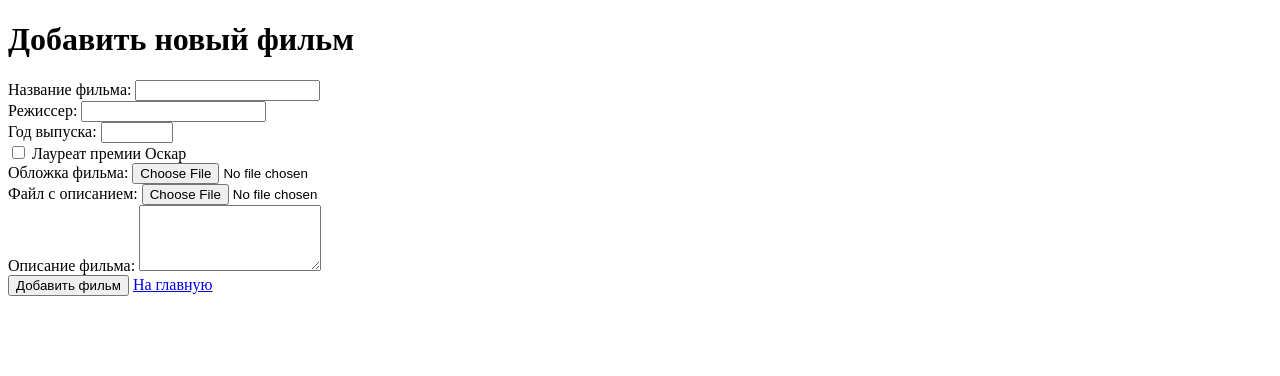
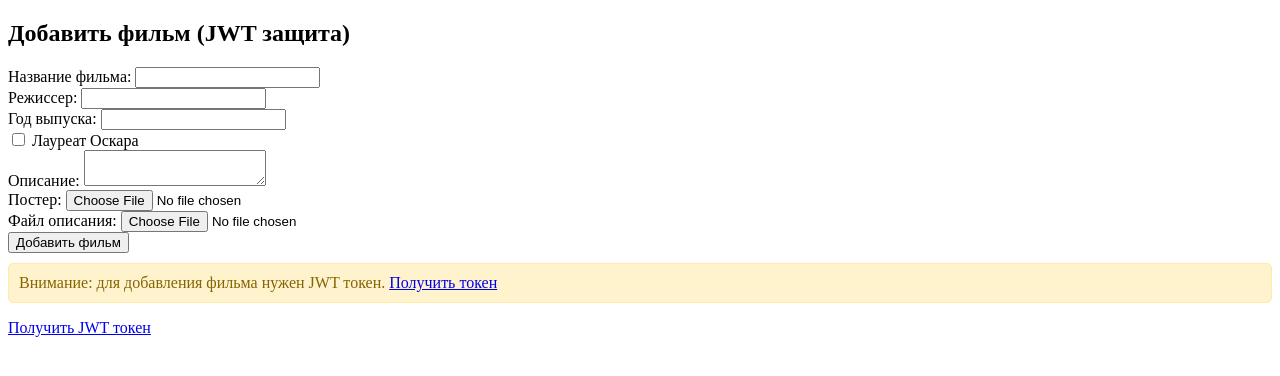
Before and after one commit to NOLLEN17/Python-test, a FastAPI app: template templates/add_movie.html in a window 1280 px wide. Shown: the top 376 px of the page. Run offline with FastAPI, Linux system fonts and the light colour scheme; the template is opened without the code that fills it, so the values that code supplies are empty.

Commit message:
COMPLETE 4

```diff
--- a/main.py
+++ b/main.py
@@ -1,12 +1,12 @@
-from fastapi import FastAPI, Request, Form, UploadFile, File, Response, HTTPException
+from fastapi import FastAPI, Request, Form, UploadFile, File, Response, HTTPException, Depends
 from fastapi.responses import HTMLResponse, RedirectResponse, JSONResponse
 from fastapi.staticfiles import StaticFiles
 from fastapi.templating import Jinja2Templates
 import os
 import shutil
-import uuid
+import jwt
 from datetime import datetime, timedelta
-from typing import Dict, Optional
+from typing import Optional
 
 from database import get_movie_by_id, get_movie_by_name, add_movie
 
@@ -18,8 +18,12 @@ os.makedirs("static/uploads/descriptions", exist_ok=True)
 app.mount("/static", StaticFiles(directory="static"), name="static")
 templates = Jinja2Templates(directory="templates")
 
-sessions: Dict[str, Dict] = {}
+# Секретный ключ для JWT
+SECRET_KEY = "your-secret-key-change-in-production"
+ALGORITHM = "HS256"
+ACCESS_TOKEN_EXPIRE_MINUTES = 30
 
+# Данные пользователей
 users = {
     "admin": {"password": "admin123",
               "profile": {"username": "admin", "email": "admin@example.com", "name": "Administrator"}},
@@ -35,130 +39,43 @@ university_data = {
     "photo_url": "/static/images/university.jpg"
 }
 
-def create_session(username: str) -> str:
-    session_token = str(uuid.uuid4())
-    created_at = datetime.now()
-    expires_at = created_at + timedelta(minutes=2)
-
-    sessions[session_token] = {
-        'username': username,
-        'created_at': created_at,
-        'expires_at': expires_at
-    }
-
-    return session_token
+def create_jwt_token(data: dict):
+    to_encode = data.copy()
+    expire = datetime.utcnow() + timedelta(minutes=ACCESS_TOKEN_EXPIRE_MINUTES)
+    to_encode.update({"exp": expire})
+    encoded_jwt = jwt.encode(to_encode, SECRET_KEY, algorithm=ALGORITHM)
+    return encoded_jwt
 
 
-def validate_session(session_token: str) -> Optional[Dict]:
-    if session_token not in sessions:
+def verify_jwt_token(token: str) -> Optional[dict]:
+    try:
+        payload = jwt.decode(token, SECRET_KEY, algorithms=[ALGORITHM])
+        return payload
+    except jwt.ExpiredSignatureError:
+        return None
+    except jwt.InvalidTokenError:
         return None
 
-    session_data = sessions[session_token]
-
-    if datetime.now() > session_data['expires_at']:
-        del sessions[session_token]
-        return None
-
-    return session_data
-
-
-def renew_session(session_token: str):
-    if session_token in sessions:
-        sessions[session_token]['expires_at'] = datetime.now() + timedelta(minutes=2)
-
-
 @app.post("/login")
-async def login(request: Request, response: Response):
-    if request.headers.get("content-type") == "application/json":
-        data = await request.json()
-        username = data.get("username")
-        password = data.get("password")
-    else:
-        form_data = await request.form()
-        username = form_data.get("username")
-        password = form_data.get("password")
+async def login(request: Request):
+    data = await request.json()
+    username = data.get("username")
+    password = data.get("password")
 
     if username in users and users[username]["password"] == password:
-        session_token = create_session(username)
+        token = create_jwt_token({"sub": username})
+        return {"access_token": token, "token_type": "bearer"}
+    else:
+        raise HTTPException(status_code=401, detail="Invalid credentials")
 
-        response.set_cookie(
-            key="session_token",
-            value=session_token,
-            httponly=True,
-            max_age=120
-        )
-
-        return {"message": "Login successful", "username": username}
-    else:
-        return JSONResponse(
-            status_code=401,
-            content={"message": "Invalid credentials"}
-        )
-
-
-@app.get("/user")
-async def get_user_profile(request: Request):
-    session_token = request.cookies.get("session_token")
-
-    if not session_token:
-        return JSONResponse(
-            status_code=401,
-            content={"message": "Unauthorized"}
-        )
-
-    session_data = validate_session(session_token)
-    if not session_data:
-        return JSONResponse(
-            status_code=401,
-            content={"message": "Unauthorized"}
-        )
-
-    renew_session(session_token)
-
-    from database import load_movies
-    all_movies = load_movies()
-
-    response_data = {
-        "user_profile": users[session_data['username']]["profile"],
-        "auth_info": {
-            "session_created_at": session_data["created_at"].isoformat(),
-            "session_expires_at": sessions[session_token]["expires_at"].isoformat(),
-            "current_time": datetime.now().isoformat()
-        },
-        "movies": all_movies
-    }
-
-    return response_data
-
-
-@app.get("/login", response_class=HTMLResponse)
-async def login_page(request: Request):
-    return templates.TemplateResponse("login.html", {"request": request})
-
-
-@app.get("/", response_class=HTMLResponse)
-async def root(request: Request):
-    return templates.TemplateResponse("study.html", {
-        "request": request,
-        **university_data
-    })
-
-
-@app.get("/study", response_class=HTMLResponse)
-async def get_study_info(request: Request):
-    return templates.TemplateResponse("study.html", {
-        "request": request,
-        **university_data
-    })
-
-
-@app.get("/movies/add", response_class=HTMLResponse)
-async def add_movie_form(request: Request):
+@app.get("/add_film", response_class=HTMLResponse)
+async def add_film_form(request: Request):
     return templates.TemplateResponse("add_movie.html", {"request": request})
 
 
-@app.post("/movies/add")
+@app.post("/add_film")
 async def create_movie(
+        request: Request,
         name: str = Form(...),
         director: str = Form(...),
         year: int = Form(...),
@@ -167,6 +84,28 @@ async def create_movie(
         poster: UploadFile = File(None),
         description_file: UploadFile = File(None)
 ):
+
+    authorization = request.headers.get("authorization")
+    print(f"Authorization header: {authorization}")
+
+    if not authorization:
+        raise HTTPException(status_code=401, detail="Authorization header missing")
+
+    try:
+        scheme, token = authorization.split()
+        if scheme.lower() != "bearer":
+            raise HTTPException(status_code=401, detail="Invalid authentication scheme")
+    except ValueError:
+        raise HTTPException(status_code=401, detail="Invalid authorization header")
+
+    payload = verify_jwt_token(token)
+    if not payload:
+        raise HTTPException(status_code=401, detail="Invalid or expired token")
+
+    username = payload.get("sub")
+    if username not in users:
+        raise HTTPException(status_code=401, detail="User not found")
+
     poster_path = None
     if poster and poster.filename:
         poster_path = f"images/movies/{poster.filename}"
@@ -190,8 +129,24 @@ async def create_movie(
     }
 
     new_movie = add_movie(movie_data)
+    return RedirectResponse(f"/movies/{new_movie['id']}", status_code=303)
 
-    return RedirectResponse(f"/movies/{new_movie['id']}", status_code=303)
+
+# Существующие маршруты (только для просмотра)
+@app.get("/", response_class=HTMLResponse)
+async def root(request: Request):
+    return templates.TemplateResponse("study.html", {
+        "request": request,
+        **university_data
+    })
+
+
+@app.get("/study", response_class=HTMLResponse)
+async def get_study_info(request: Request):
+    return templates.TemplateResponse("study.html", {
+        "request": request,
+        **university_data
+    })
 
 
 @app.get("/movies/{movie_id}", response_class=HTMLResponse)
@@ -214,6 +169,11 @@ async def get_movie_info(movie_name: str):
     return {"error": "Фильм не найден"}
 
 
+@app.get("/login", response_class=HTMLResponse)
+async def login_page(request: Request):
+    return templates.TemplateResponse("login.html", {"request": request})
+
+
 if __name__ == "__main__":
     import uvicorn
 
--- a/requirements.txt
+++ b/requirements.txt
@@ -3,3 +3,4 @@ uvicorn==0.24.0
 pydantic==2.5.0
 jinja2==3.1.2
 python-multipart==0.0.6
+PyJWT==2.8.0
--- a/templates/add_movie.html
+++ b/templates/add_movie.html
@@ -4,52 +4,128 @@
     <meta charset="UTF-8">
     <meta name="viewport" content="width=device-width, initial-scale=1.0">
     <title>Добавить фильм</title>
+    <style>
+        .message { margin: 10px 0; padding: 10px; border-radius: 5px; }
+        .success { background: #d4edda; color: #155724; border: 1px solid #c3e6cb; }
+        .error { background: #f8d7da; color: #721c24; border: 1px solid #f5c6cb; }
+        .warning { background: #fff3cd; color: #856404; border: 1px solid #ffeaa7; }
+    </style>
 </head>
 <body>
-    <div class="container">
-        <div class="header">
-            <h1>Добавить новый фильм</h1>
-        </div>
+    <h2>Добавить фильм (JWT защита)</h2>
 
-        <form action="/movies/add" method="post" enctype="multipart/form-data">
-            <div class="form-group">
+    <form id="movieForm">
+        <div>
             <label for="name">Название фильма:</label>
             <input type="text" id="name" name="name" required>
         </div>
-
-            <div class="form-group">
+        <div>
             <label for="director">Режиссер:</label>
             <input type="text" id="director" name="director" required>
         </div>
-
-            <div class="form-group">
+        <div>
             <label for="year">Год выпуска:</label>
-                <input type="number" id="year" name="year" min="1900" max="2030" required>
+            <input type="number" id="year" name="year" required>
         </div>
-
-            <div class="form-group checkbox">
-                <input type="checkbox" id="is_oscar_winner" name="is_oscar_winner" value="true">
-                <label for="is_oscar_winner">Лауреат премии Оскар</label>
+        <div>
+            <label for="is_oscar_winner">
+                <input type="checkbox" id="is_oscar_winner" name="is_oscar_winner">
+                Лауреат Оскара
+            </label>
         </div>
-
-            <div class="form-group">
-                <label for="poster">Обложка фильма:</label>
+        <div>
+            <label for="description">Описание:</label>
+            <textarea id="description" name="description"></textarea>
+        </div>
+        <div>
+            <label for="poster">Постер:</label>
             <input type="file" id="poster" name="poster" accept="image/*">
         </div>
+        <div>
+            <label for="description_file">Файл описания:</label>
+            <input type="file" id="description_file" name="description_file">
+        </div>
+        <button type="submit">Добавить фильм</button>
+    </form>
 
-            <div class="form-group">
-                <label for="description_file">Файл с описанием:</label>
-                <input type="file" id="description_file" name="description_file" accept=".txt,.pdf">
-            </div>
+    <div id="message"></div>
 
-            <div class="form-group">
-                <label for="description">Описание фильма:</label>
-                <textarea id="description" name="description" rows="4"></textarea>
-            </div>
+    <p><a href="/login">Получить JWT токен</a></p>
 
-            <button type="submit" class="btn btn-primary">Добавить фильм</button>
-            <a href="/" class="btn btn-secondary">На главную</a>
-        </form>
-    </div>
+    <script>
+        document.getElementById('movieForm').addEventListener('submit', async function(e) {
+            e.preventDefault();
+            console.log('Форма отправляется...');
+
+            const token = localStorage.getItem('jwt_token');
+            console.log('Токен из localStorage:', token);
+
+            if (!token) {
+                showMessage('Сначала получите JWT токен на странице /login', 'error');
+                return;
+            }
+
+            const formData = new FormData(this);
+
+            // Добавляем отладочную информацию
+            console.log('Данные формы:');
+            for (let [key, value] of formData.entries()) {
+                console.log(key + ': ' + value);
+            }
+
+            try {
+                showMessage('Отправка запроса...', 'warning');
+
+                const response = await fetch('/add_film', {
+                    method: 'POST',
+                    headers: {
+                        'Authorization': `Bearer ${token}`
+                    },
+                    body: formData
+                });
+
+                console.log('Статус ответа:', response.status);
+
+                if (response.ok) {
+                    showMessage('Фильм успешно добавлен!', 'success');
+                    this.reset();
+
+                    setTimeout(() => {
+                        window.location.href = '/';
+                    }, 2000);
+
+                } else {
+                    const error = await response.json();
+                    console.log('Ошибка от сервера:', error);
+                    showMessage('Ошибка: ' + error.detail, 'error');
+
+                    if (error.detail.includes('expired') || error.detail.includes('Invalid')) {
+                        localStorage.removeItem('jwt_token');
+                        showMessage('Токен устарел. <a href="/login">Получить новый токен</a>', 'error');
+                    }
+                }
+            } catch (error) {
+                console.log('Ошибка сети:', error);
+                showMessage('Ошибка сети: ' + error.message, 'error');
+            }
+        });
+
+        function showMessage(text, type) {
+            const messageDiv = document.getElementById('message');
+            messageDiv.innerHTML = `<div class="message ${type}">${text}</div>`;
+        }
+
+        // Проверяем наличие токена при загрузке страницы
+        window.addEventListener('load', function() {
+            const token = localStorage.getItem('jwt_token');
+            console.log('Токен при загрузке:', token);
+
+            if (!token) {
+                showMessage('Внимание: для добавления фильма нужен JWT токен. <a href="/login">Получить токен</a>', 'warning');
+            } else {
+                showMessage('Токен найден! Вы можете добавить фильм.', 'success');
+            }
+        });
+    </script>
 </body>
 </html>
```
Also changed, not shown: templates/login.html (+39 -7 lines). Lines whose indentation alone changed are shown as unchanged.
